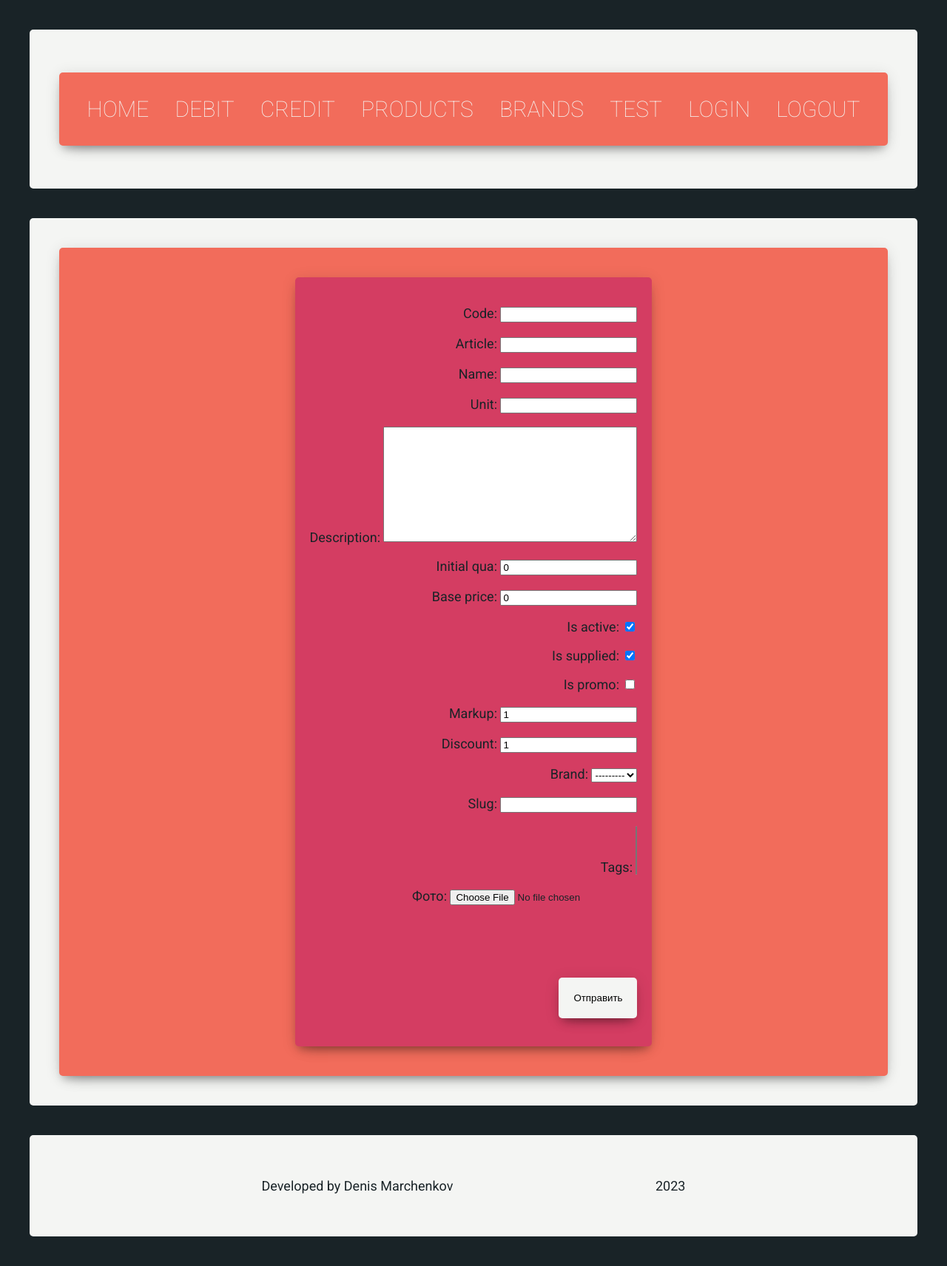
After one commit to DenisMarchenkov/ff_backstage_new, a Django app: page /stock/product/add/ in a window 1280 px wide. The commit adds this page. Shown: the whole page at 74% size. Run offline with Django 4.2, Linux system fonts and the light colour scheme; data that the repository does not hold is empty.

Commit message:
Add class UpdateProduct, add class AddProduct

```diff
--- a/ffbackstage/stock/admin.py
+++ b/ffbackstage/stock/admin.py
@@ -10,9 +10,15 @@ class ProductsAdmin(SimpleHistoryAdmin):
     search_fields = ('code', 'article', 'name')
     filter_horizontal = ['tags']
     prepopulated_fields = {'slug': ('name',)}
+    exclude = ('author',)
 
     history_list_display = [
     ]
+
+    def save_model(self, request, obj, form, change):
+        if not obj.pk:
+            obj.author = request.user
+        super().save_model(request, obj, form, change)
 
 
 @admin.register(Brands)
--- a/ffbackstage/stock/forms.py
+++ b/ffbackstage/stock/forms.py
@@ -46,3 +46,9 @@ class ProductFilterForm(forms.Form):
         required=False,
         widget=forms.CheckboxSelectMultiple
     )
+
+
+class AddProductForm(forms.ModelForm):
+    class Meta:
+        model = Products
+        exclude = ['author']
--- /dev/null
+++ b/ffbackstage/stock/templates/stock/add_product.html
@@ -0,0 +1,20 @@
+{% extends 'base_new.html' %}
+{% block content %}
+<div class="container">
+    <div class="div_wrapper">
+        <div class="form_authentication">
+            <div class="form_authentication_field">
+                <form method="post">
+                    {% csrf_token %}
+                    <div class="form-error">{{ form.non_field_errors }}</div>
+                    {% for f in form %}
+                    <p><label class="form-label" for="{{ f.id_for_label }}">{{f.label}}: </label>{{ f }}</p>
+                    <div class="form-error">{{ f.errors }}</div>
+                    {% endfor %}
+                    <p><button type="submit">Отправить</button></p>
+                </form>
+            </div>
+        </div>
+    </div>
+</div>
+{% endblock %}
--- a/ffbackstage/stock/templates/stock/product_card.html
+++ b/ffbackstage/stock/templates/stock/product_card.html
@@ -79,7 +79,7 @@
                 <div>
                     <p>Теги:</p>
                     <ul>
-                {% for t in tags %}
+                {% for t in product.tags.all %}
                     <li>{{t}}</li>
                 {% endfor %}
                     </ul>
--- a/ffbackstage/stock/templates/stock/products.html
+++ b/ffbackstage/stock/templates/stock/products.html
@@ -6,6 +6,7 @@
             <form class="filter_form" method="get">
                 {{form.as_div}}
                 <button class="filter_button" type="submit">Filter</button>
+                <a href="{% url 'stock:add_product' %}">Add product</a>
             </form>
         </div>
     </div>
--- a/ffbackstage/stock/urls.py
+++ b/ffbackstage/stock/urls.py
@@ -10,6 +10,7 @@ urlpatterns = [
     path('debit/', views.debit, name='debit'),
     path('products/', views.ListProducts.as_view(), name='products'),
     path('products/<slug:product_slug>/', views.ShowProduct.as_view(), name='product_card'),
+    path('product/add/', views.AddProduct.as_view(), name='add_product'),
     path('brands/', views.ListBrands.as_view(), name='brand_card'),
     path('test/', views.test, name='test'),
     # path('tag/<slug:tag_slug>/', views.show_tag_products_list, name='tag'),
--- a/ffbackstage/stock/views.py
+++ b/ffbackstage/stock/views.py
@@ -1,5 +1,5 @@
 from django.http import HttpResponseNotFound
-from django.shortcuts import render, get_object_or_404
+from django.shortcuts import render, get_object_or_404, redirect
 from django.urls import reverse_lazy
 from django.views.generic import DetailView, ListView, FormView
 
@@ -40,10 +40,10 @@ def debit(request):
 class ListProducts(MenuMixin, ListView):
     template_name = 'stock/products.html'
     context_object_name = 'products'
+    title_page = 'Список товаров'
 
     def get_context_data(self, **kwargs):
         context = super().get_context_data(**kwargs)
-        context['title'] = 'Список товаров'
         context['form'] = ProductFilterForm(self.request.GET)
         return self.get_mixin_content(context)
 
@@ -62,6 +62,38 @@ class ShowProduct(MenuMixin, DetailView):
     def get_context_data(self, **kwargs):
         context = super().get_context_data(**kwargs)
         return self.get_mixin_content(context, title=context['product'].name)
+
+
+class AddProduct(MenuMixin, FormView):
+    form_class = AddProductForm
+    template_name = 'stock/add_product.html'
+    success_url = reverse_lazy('stock:products')
+    title_page = 'Добавление товара'
+
+    def form_valid(self, form):
+        new_product = form.save(commit=False)
+        new_product.author = self.request.user
+        new_product.save()
+        return super().form_valid(new_product)
+
+
+
+# def add_product(request):
+#     if request.method == 'POST':
+#         form = AddProductForm(request.POST)
+#         if form.is_valid():
+#             new_product = form.save(commit=False)
+#             new_product.author = request.user
+#             new_product.save()
+#             return redirect('stock:products')
+#     else:
+#         form = AddProductForm()
+#
+#     data = {'menu': menu,
+#             'title': 'Добавление товара',
+#             'form': form,
+#             }
+#     return render(request, 'stock/add_product.html', context=data)
 
 
 class ListBrands(MenuMixin, ListView):
@@ -87,32 +119,3 @@ def test(request):
 
 def page_not_found(request, exception):
     return HttpResponseNotFound('<h1>Страница не найдена</h1>')
-
-
-# def show_brand(request, brand_slug):
-#     brand = get_object_or_404(Brands, slug=brand_slug)
-#     products = Products.objects.filter(brand_id=brand.pk)
-#
-#     data = {
-#         'menu': menu,
-#         'title': f'Товары в марке: {brand.name}',
-#         'products': products,
-#         'sidebar': brand,
-#         'brand_selected': brand.pk,
-#     }
-#     return render(request, 'stock/products.html', context=data)
-
-
-# def show_tag_products_list(request, tag_slug):
-#     tag = get_object_or_404(TagsProducts, slug=tag_slug)
-#     products = tag.tags.filter()
-#     print(products[0].brand.slug)
-#
-#     data = {
-#         'menu': menu,
-#         'title': f'Тег: {tag.tag}',
-#         'products': products,
-#         'brand_selected': None,
-#         'tag_selected': tag.pk
-#     }
-#     return render(request, 'stock/products.html', context=data)
```
Also changed, not shown: ffbackstage/stock/static/stock/css/base.css (line endings or trailing spaces).
